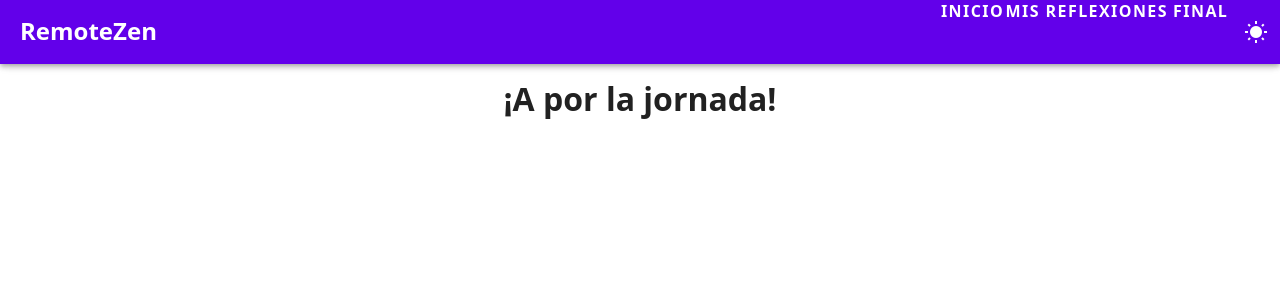
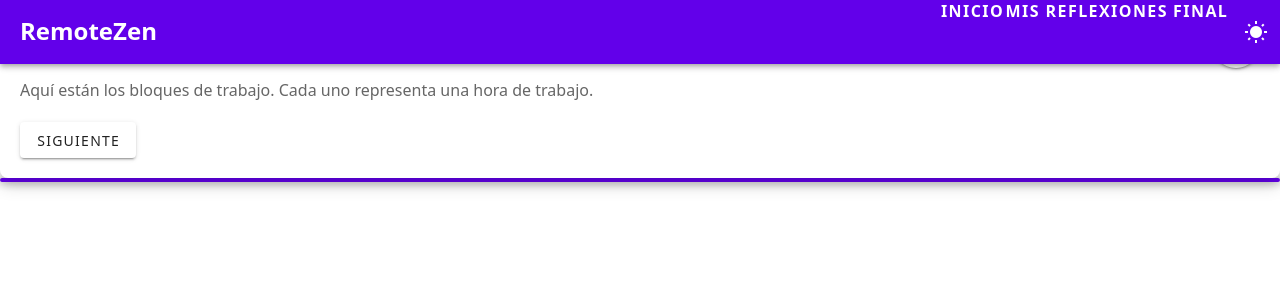
Before and after one commit to ManuFerrer094/codezen, a Vue app: page /work-blocks in a window 1280 px wide. Shown: the top 300 px of the page. Built offline with nearby package versions, Linux system fonts and the light colour scheme.

Commit message:
Help tour guide

```diff
--- a/src/components/FormSetup.vue
+++ b/src/components/FormSetup.vue
@@ -8,10 +8,10 @@
         outlined
         required
         dense
-        class="mb-4 custom-select"
+        class="mb-4 custom-select step-profession"
       ></v-select>
 
-      <div class="lapso-header mb-3">
+      <div class="lapso-header mb-3 step-lapses">
         <h3 class="subtitle">Añadir Lapsos de Tiempo</h3>
         <v-btn
           icon
@@ -23,7 +23,7 @@
         </v-btn>
       </div>
 
-      <div v-for="(lapso, index) in formData.workLapses" :key="index" class="lapso-container mb-3">
+      <div v-for="(lapso, index) in formData.workLapses" :key="index" class="lapso-container mb-3 step-lapso">
         <v-select
           v-model="lapso.startTime"
           :items="getStartTimeOptions(index)"
@@ -62,12 +62,22 @@
       >
         Empezar
       </v-btn>
+
+      <v-btn @click="startTour" class="mt-3">Iniciar Tour</v-btn>
     </v-card>
+
+    <!-- Componente de Tour Interactivo -->
+    <InteractiveTour ref="tourComponent" :steps="tourSteps" />
   </v-form>
 </template>
 
 <script>
+import InteractiveTour from './InteractiveTour.vue';
+
 export default {
+  components: {
+    InteractiveTour,
+  },
   data() {
     return {
       formData: {
@@ -90,10 +100,34 @@ export default {
         '00:00', '01:00', '02:00', '03:00', '04:00', '05:00', '06:00', '07:00',
         '08:00', '09:00', '10:00', '11:00', '12:00', '13:00', '14:00', '15:00',
         '16:00', '17:00', '18:00', '19:00', '20:00', '21:00', '22:00', '23:00'
-      ]
+      ],
+      tourSteps: [
+        {
+          target: '.step-profession',
+          title: 'Profesión',
+          content: 'Selecciona tu profesión aquí.',
+        },
+        {
+          target: '.step-lapses',
+          title: 'Lapsos de Tiempo',
+          content: 'Añade lapsos de tiempo para tu jornada laboral.',
+        },
+        {
+          target: '.step-lapso',
+          title: 'Empezar',
+          content: 'Cuando hayas configurado tu jornada laboral, clica el botón "Empezar".',
+        },
+      ],
     };
   },
   methods: {
+    submitForm() {
+      // Guardar los datos en localStorage para usarlos en la página de bloques de trabajo
+      localStorage.setItem('userData', JSON.stringify(this.formData));
+
+      // Redirigir a la página de bloques de trabajo
+      this.$router.push('/work-blocks');
+    },
     addLapso() {
       if (this.formData.workLapses.length < 2) {
         this.formData.workLapses.push({ startTime: null, endTime: null });
@@ -117,14 +151,8 @@ export default {
       }
       return this.timeOptions;
     },
-    submitForm() {
-      const lapses = this.formData.workLapses.map(lapso => ({
-        startTime: lapso.startTime,
-        endTime: lapso.endTime
-      }));
-
-      localStorage.setItem('workLapses', JSON.stringify(lapses));
-      this.$emit('submit', JSON.parse(JSON.stringify(this.formData)));
+    startTour() {
+      this.$refs.tourComponent.startTour(); // Iniciar el tour desde el componente
     }
   }
 };
--- /dev/null
+++ b/src/components/InteractiveTour.vue
@@ -0,0 +1,158 @@
+<template>
+    <div v-if="currentStep" class="tour-overlay">
+      <!-- Tooltip del tour -->
+      <div :style="tooltipStyles" class="tour-card v-card v-sheet">
+        <div class="tour-content">
+          <div class="tour-header">
+            <h3 class="tour-title">{{ currentStep.title }}</h3>
+            <v-btn icon @click="endTour" class="close-button">
+              <v-icon>mdi-close</v-icon>
+            </v-btn>
+          </div>
+          <p class="tour-text">{{ currentStep.content }}</p>
+          <div class="tour-buttons">
+            <v-btn v-if="currentIndex > 0" @click="prevStep" outlined> Atrás </v-btn>
+            <v-btn v-if="currentIndex < steps.length - 1" @click="nextStep" outlined> Siguiente </v-btn>
+            <v-btn v-if="currentIndex === steps.length - 1" @click="endTour" color="primary"> Finalizar </v-btn>
+          </div>
+        </div>
+      </div>
+      <!-- Resaltado del elemento objetivo -->
+      <div :style="highlightStyles" class="tour-highlight"></div>
+    </div>
+  </template>
+
+  <script>
+  export default {
+    props: {
+      steps: {
+        type: Array,
+        required: true,
+      },
+    },
+    data() {
+      return {
+        currentIndex: -1,
+      };
+    },
+    computed: {
+      currentStep() {
+        return this.steps[this.currentIndex];
+      },
+      tooltipStyles() {
+        if (!this.currentStep) return {};
+        const element = document.querySelector(this.currentStep.target);
+        if (!element) return {};
+
+        const rect = element.getBoundingClientRect();
+        return {
+          position: 'absolute',
+          top: `${rect.bottom + window.scrollY + 10}px`,
+          left: `${rect.left + window.scrollX}px`,
+          zIndex: 1001,
+          maxWidth: '300px',
+        };
+      },
+      highlightStyles() {
+        if (!this.currentStep) return {};
+        const element = document.querySelector(this.currentStep.target);
+        if (!element) return {};
+
+        const rect = element.getBoundingClientRect();
+        return {
+          position: 'absolute',
+          top: `${rect.top + window.scrollY}px`,
+          left: `${rect.left + window.scrollX}px`,
+          width: `${rect.width}px`,
+          height: `${rect.height}px`,
+          border: '2px solid #6200ea', // Color primario de Vuetify
+          borderRadius: '8px',
+          boxShadow: '0 0 10px rgba(0, 0, 0, 0.5)',
+          zIndex: 1000,
+        };
+      },
+    },
+    methods: {
+      startTour() {
+        this.currentIndex = 0;
+        this.scrollToStep();
+      },
+      nextStep() {
+        if (this.currentIndex < this.steps.length - 1) {
+          this.currentIndex++;
+          this.scrollToStep();
+        }
+      },
+      prevStep() {
+        if (this.currentIndex > 0) {
+          this.currentIndex--;
+          this.scrollToStep();
+        }
+      },
+      endTour() {
+        this.currentIndex = -1;
+      },
+      scrollToStep() {
+        const element = document.querySelector(this.currentStep.target);
+        if (element) {
+          element.scrollIntoView({ behavior: 'smooth', block: 'center' });
+        }
+      },
+    },
+  };
+  </script>
+
+  <style scoped>
+  .tour-overlay {
+    position: fixed;
+    top: 0;
+    left: 0;
+    width: 100%;
+    height: 100%;
+    pointer-events: none;
+    z-index: 999;
+  }
+
+  .tour-card {
+    background-color: white;
+    border-radius: 8px;
+    padding: 20px;
+    box-shadow: 0 6px 18px rgba(0, 0, 0, 0.2);
+    pointer-events: auto;
+  }
+
+  .tour-header {
+    display: flex;
+    justify-content: space-between;
+    align-items: center;
+    margin-bottom: 10px;
+  }
+
+  .tour-title {
+    margin: 0;
+    font-weight: bold;
+    font-size: 18px;
+    color: #333;
+  }
+
+  .tour-text {
+    color: #666;
+    margin: 0 0 20px 0;
+  }
+
+  .close-button {
+    color: #999;
+  }
+
+  .tour-buttons {
+    display: flex;
+    justify-content: space-between;
+  }
+
+  .tour-highlight {
+    background-color: rgba(98, 0, 234, 0.1); /* Color primario de Vuetify con transparencia */
+    border: 2px solid #6200ea; /* Color primario de Vuetify */
+    border-radius: 8px;
+    box-shadow: 0 0 10px rgba(0, 0, 0, 0.5);
+  }
+  </style>
--- a/src/views/WorkBlocks.vue
+++ b/src/views/WorkBlocks.vue
@@ -19,7 +19,7 @@
                 ? 'block-active-break'
                 : ''
             ]"
-            class="work-block-card no-padding"
+            class="work-block-card no-padding step-work-block"
           >
             <v-card-title>{{ block.time }}</v-card-title>
             <v-card-text>
@@ -44,18 +44,24 @@
       :title="notificationTitle"
       :message="notificationMessage"
       @accept="handleNotificationAccept"
+      class="step-notification-modal"
     />
+
+    <!-- Componente del Tour -->
+    <InteractiveTour ref="tourComponent" :steps="tourSteps" />
   </v-container>
 </template>
 
 <script>
 import WorkTimer from '@/components/WorkTimer.vue';
 import NotificationModal from '@/components/NotificationModal.vue';
+import InteractiveTour from '@/components/InteractiveTour.vue'; // Importar el componente del tour
 
 export default {
   components: {
     WorkTimer,
-    NotificationModal
+    NotificationModal,
+    InteractiveTour,
   },
   data() {
     return {
@@ -68,7 +74,19 @@ export default {
       nextAction: null,
       currentPhase: 'work',
       soundInterval: null,
-      audio: null
+      audio: null,
+      tourSteps: [ // Definición de los pasos del tour
+        {
+          target: '.step-work-block',
+          title: 'Bloques de Trabajo',
+          content: 'Aquí están los bloques de trabajo. Cada uno representa una hora de trabajo.',
+        },
+        {
+          target: '.step-notification-modal',
+          title: 'Notificaciones',
+          content: 'Aquí recibirás notificaciones cuando completes un bloque de trabajo o un descanso.',
+        },
+      ],
     };
   },
   computed: {
@@ -108,6 +126,9 @@ export default {
         this.startFirstBlock
       );
     }
+
+    // Iniciar el tour al montar el componente
+    this.$refs.tourComponent.startTour();
   },
   methods: {
     handleWorkComplete() {
```
Also changed, not shown: 7 other files (tests, documents, lock files or other folders).
